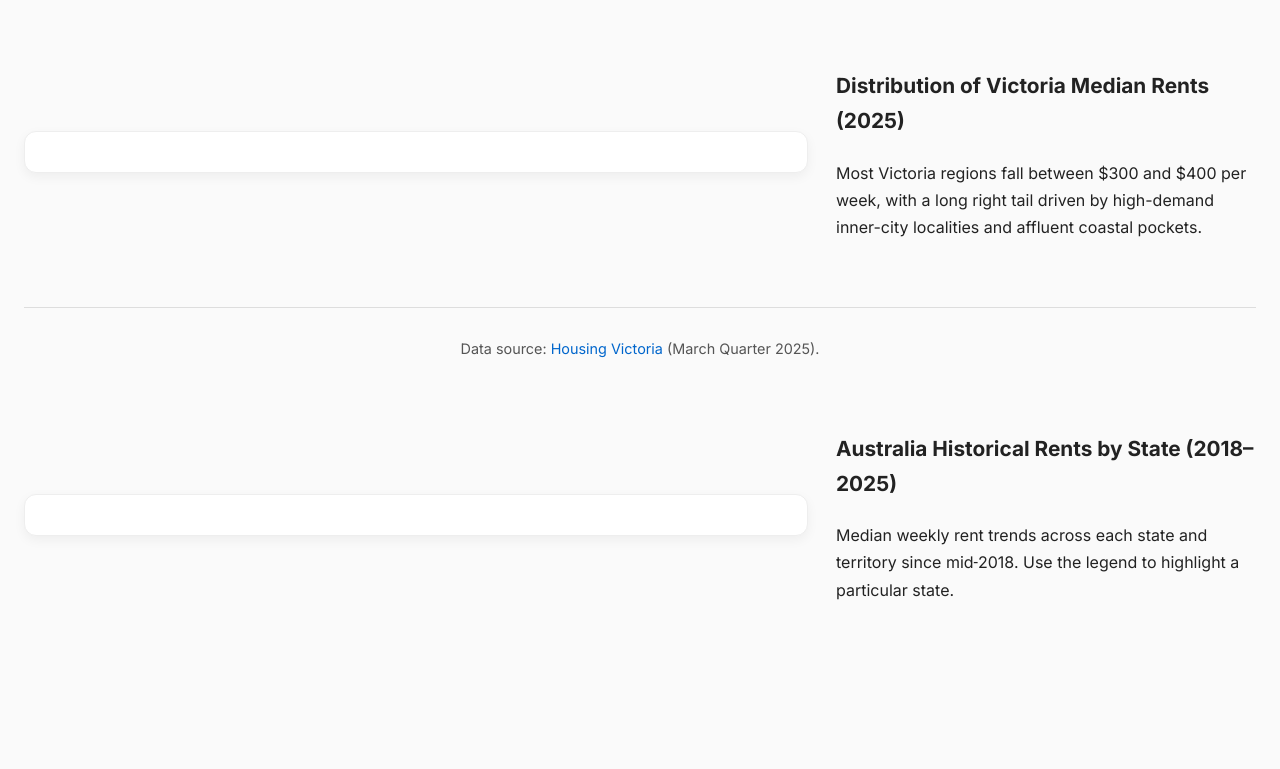
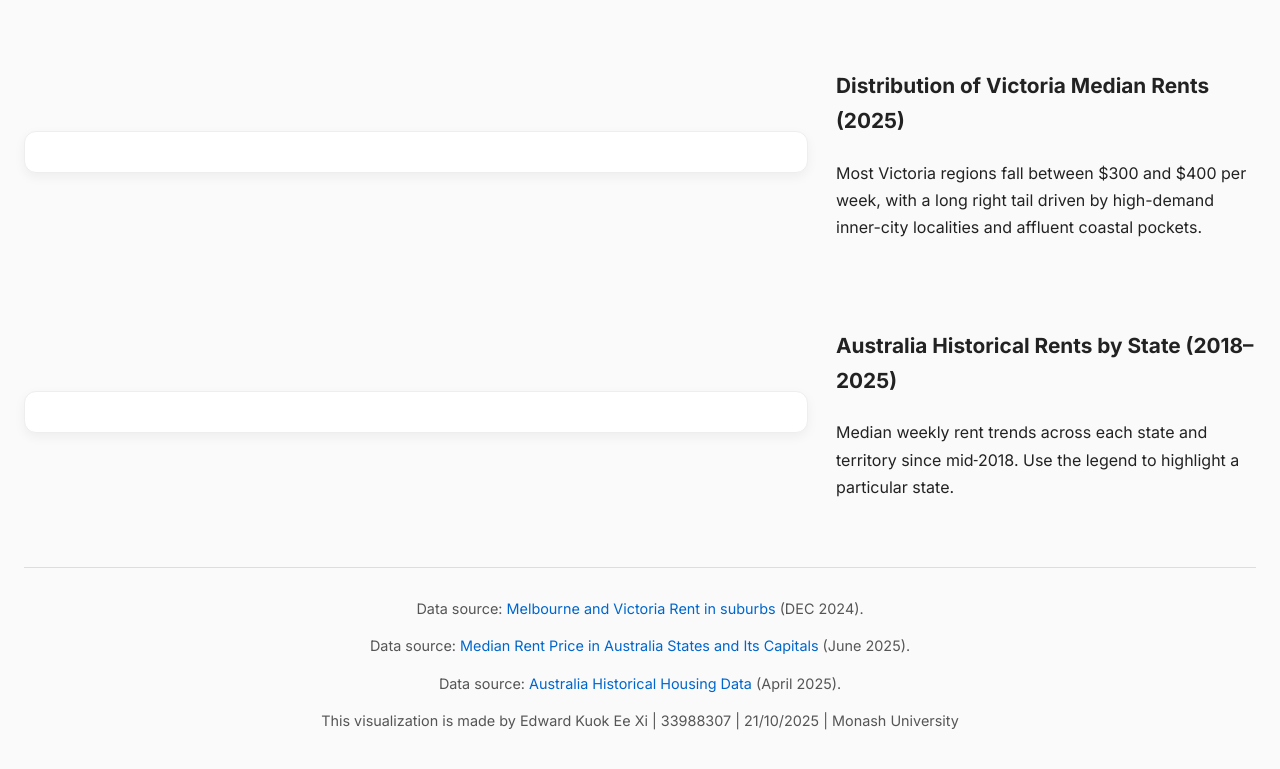
Before and after one commit to EdwardKuok1/3179, a plain HTML site: page index.html in a window 1280 px wide. Shown: the part 2359-3128 px from the top of the page. Before the commit the page ends 3065 px from the top, so only its background shows below. Drawn offline with nearby package versions, Linux system fonts and the light colour scheme; a script that the page names is missing.

Commit message:
Final Version

```diff
--- a/index.html
+++ b/index.html
@@ -304,8 +304,27 @@
       </div>
     </section>
 
+    <!-- Section 7: Australia Historical Trend (chart left, text right) -->
+    <section id="history" class="section">
+      <div class="row">
+        <div class="col-vis">
+          <div id="aus-history" class="vis-container"></div>
+        </div>
+        <div class="col-text">
+          <h3>Australia Historical Rents by State (2018–2025)</h3>
+          <p>
+            Median weekly rent trends across each state and territory since mid‑2018.
+            Use the legend to highlight a particular state.
+          </p>
+        </div>
+      </div>
+    </section>
+
     <footer>
-      <p>Data source: <a href="https://housing.vic.gov.au/" target="_blank">Housing Victoria</a> (March Quarter 2025).</p>
+      <p>Data source: <a href="https://www.dffh.vic.gov.au/publications/past-rental-reports" target="_blank">Melbourne and Victoria Rent in suburbs</a> (DEC 2024).</p>
+      <p>Data source: <a href="https://www.forbes.com/advisor/au/property/average-rent-price-in-australia/" target="_blank">Median Rent Price in Australia States and Its Capitals</a> (June 2025).</p>
+      <p>Data source: <a href="https://www.abs.gov.au/articles/latest-insights-rental-market" target="_blank">Australia Historical Housing Data</a> (April 2025).</p>
+      <p>This visualization is made by Edward Kuok Ee Xi | 33988307 | 21/10/2025 | Monash University</p>
     </footer>
 
     <script>
@@ -600,22 +619,6 @@
       vegaEmbed("#aus-bars", ausBarsSpec, {actions:false});
     </script>
 
-    <!-- Section 7: Australia Historical Trend (chart left, text right) -->
-    <section id="history" class="section">
-      <div class="row">
-        <div class="col-vis">
-          <div id="aus-history" class="vis-container"></div>
-        </div>
-        <div class="col-text">
-          <h3>Australia Historical Rents by State (2018–2025)</h3>
-          <p>
-            Median weekly rent trends across each state and territory since mid‑2018.
-            Use the legend to highlight a particular state.
-          </p>
-        </div>
-      </div>
-    </section>
-
     <script>
       const vicTop10Spec = {
         "$schema": "https://vega.github.io/schema/vega-lite/v5.json",
```
